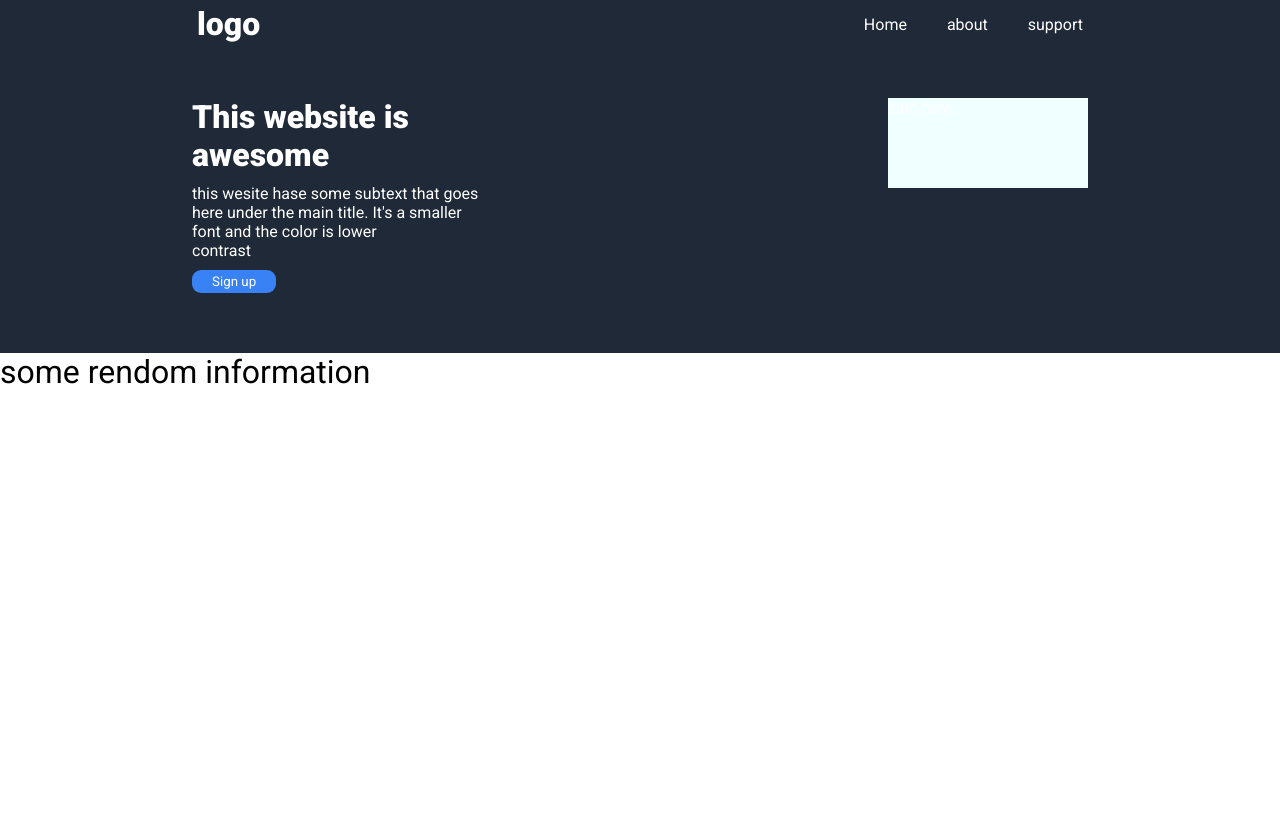
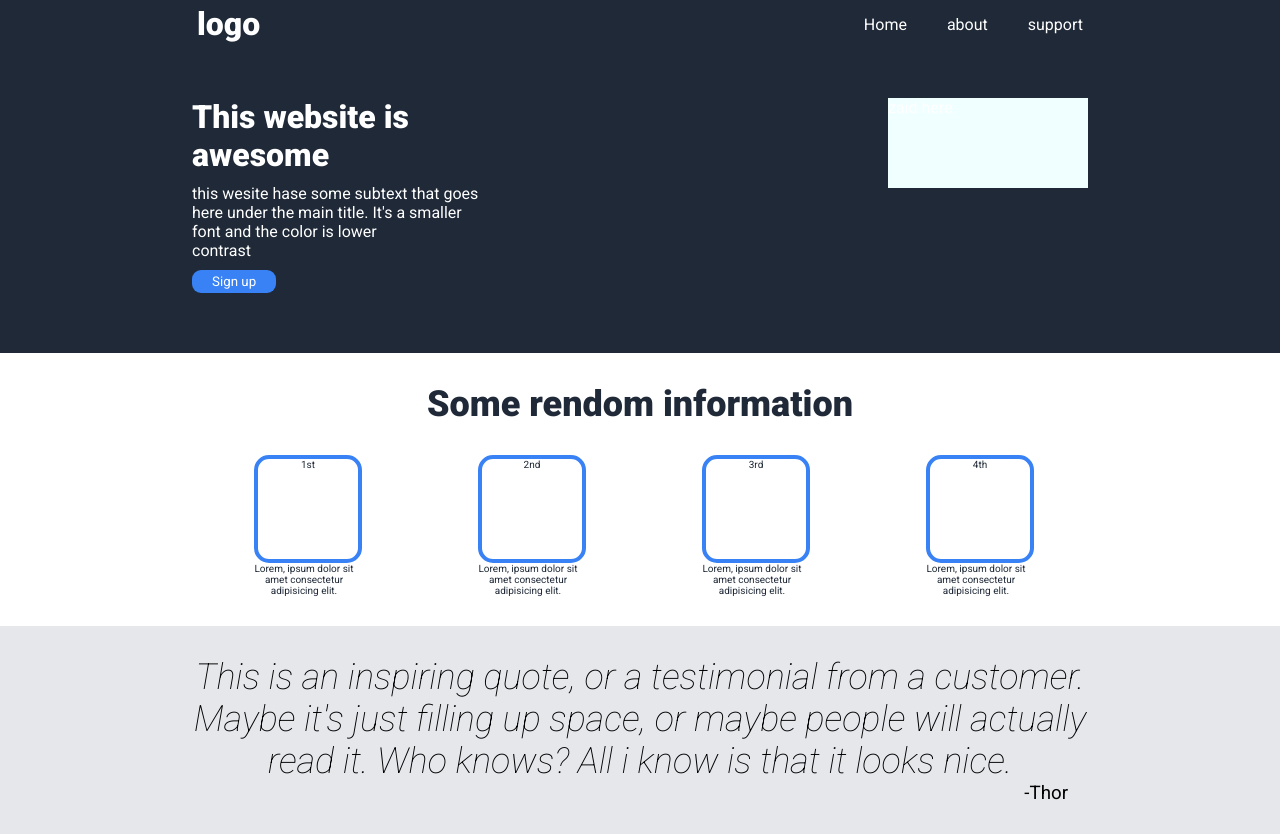
Before and after one commit to ZaidAhmadWeb/portfolio-website1, a plain HTML site: page index.html in a window 1280 px wide. Before the commit the page ends 800 px from the top, so only its background shows below. Drawn offline with Linux system fonts and the light colour scheme.

Commit message:
added information and quote section
added html and css code for information section and quote section

```diff
--- a/index.html
+++ b/index.html
@@ -30,9 +30,9 @@
               awesome</h1
             >
             <p class="textitem para"
-              >this wesite hase some subtext that goes<br> here under the main
-              title. It's a smaller<br> font and the color is lower
-              <br />contrast</p
+              >this wesite hase some subtext that goes<br />
+              here under the main title. It's a smaller<br />
+              font and the color is lower <br />contrast</p
             >
             <button class="textitem button">Sign up</button>
           </div>
@@ -44,7 +44,38 @@
         </div>
       </div>
       <div class="information">
-        <h1>some rendom information</h1>
+        <h1 class="infohead">Some rendom information</h1>
+        <div class="frames">
+          <div class="frameselement">
+            <div class="frameitem">1st</div>
+            <p>Lorem, ipsum dolor sit amet consectetur adipisicing elit.</p>
+          </div>
+          <div class="frameselement">
+            <div class="frameitem">2nd</div>
+            <p>Lorem, ipsum dolor sit amet consectetur adipisicing elit.</p>
+          </div>
+          <div class="frameselement">
+            <div class="frameitem">3rd</div>
+            <p>Lorem, ipsum dolor sit amet consectetur adipisicing elit.</p>
+          </div>
+          <div class="frameselement">
+            <div class="frameitem">4th</div>
+            <p>Lorem, ipsum dolor sit amet consectetur adipisicing elit.</p>
+          </div>
+        </div>
+      </div>
+      <div class="quotes">
+        <div class="quote">
+          <p>
+            This is an inspiring quote, or a testimonial from a customer. Maybe it's just filling up space, or maybe people will actually read it. Who knows? All i know is that it looks nice.
+          </p>
+          <h3>-Thor</h3>
+
+        </div>
+      </div>
+
+      <div class="calltoaction">
+
       </div>
     </div>
   </body>
--- a/indexstyle.css
+++ b/indexstyle.css
@@ -76,5 +76,70 @@
 
 
 .information{
+  padding-top: 30px;
+  padding-bottom: 30px;
   background-color: white;
+  color: #1f2937;
+
+  font-family: "Roboto", sans-serif;
+  font-weight: 800;
+  font-style: normal;
 }
+
+.infohead{
+  text-align: center;
+  font-family: "Roboto", sans-serif;
+  font-weight: 800;
+  font-size: 36px;
+  font-style: normal;
+}
+
+.frames{
+  display: flex;
+  margin-left: 15%;
+  margin-right: 15%;
+  justify-content: space-around;
+  margin-top: 30px;
+}
+
+.frameselement{
+  text-align: center;
+
+
+  font-size: 10px;
+  width: 100px;
+}
+
+.frameitem{
+  width: 100px;
+  height: 100px;
+  border: 4px solid #3882f6;
+  border-radius: 15px;
+}
+
+
+.quotes{
+  background-color: #e5e7eb;
+  padding-top: 30px;
+  padding-bottom: 30px;
+
+}
+
+.quote{
+  margin-left: 15%;
+  margin-right: 15%;
+  /* text-align: center; */
+
+}
+
+.quote p{
+  font-size: 36px;
+  font-weight: 200;
+  font-style: italic;
+  text-align: center;
+}
+
+.quote h3{
+  text-align: end;
+  margin-right: 20px;
+}
```
